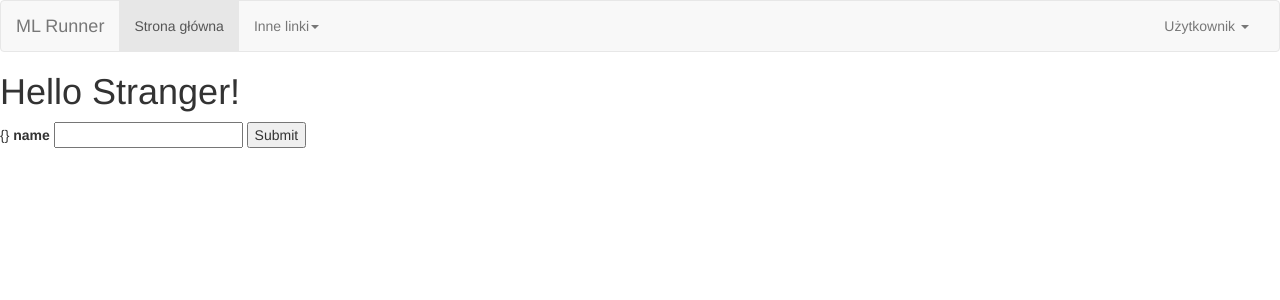
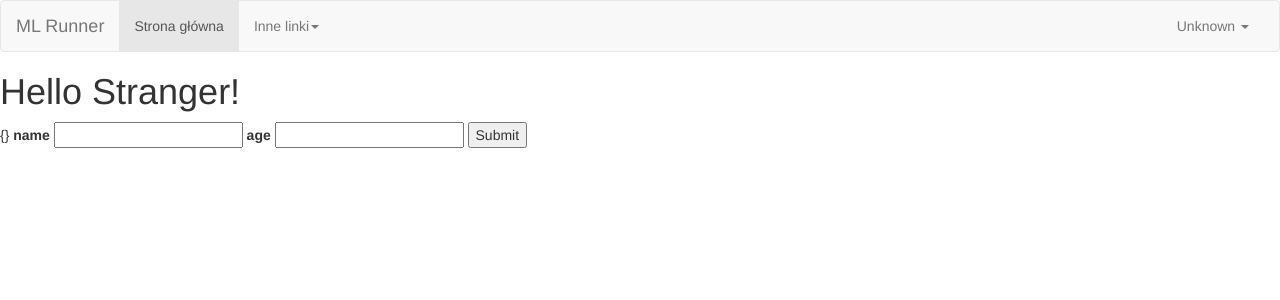
Before and after one commit to shnela/ml_runner, a Flask app: page /login/ in a window 1280 px wide. Shown: the top 300 px of the page. Run offline with Flask 2, Linux system fonts and the light colour scheme; some libraries are stand-ins or nearby versions.

Commit message:
Flask-WTF - auto generated HTML forms - solution

```diff
--- a/main.py
+++ b/main.py
@@ -8,8 +8,8 @@ from flask import (
 )
 from flask_bootstrap import Bootstrap
 from flask_wtf import FlaskForm
-from wtforms import StringField, SubmitField
-from wtforms.validators import DataRequired, ValidationError
+from wtforms import StringField, IntegerField, SubmitField
+from wtforms.validators import DataRequired, NumberRange, ValidationError
 import os
 
 app = Flask(__name__)
@@ -19,6 +19,7 @@ Bootstrap(app)
 
 class LoginForm(FlaskForm):
     name = StringField('name', validators=[DataRequired()])
+    age = IntegerField('age', validators=[DataRequired(), NumberRange(min=0)])
     submit = SubmitField('Submit')
 
     def validate_name(self, field):
@@ -30,7 +31,7 @@ class LoginForm(FlaskForm):
 def index():
     user_info = {
         'name': session.get('name', 'Unknown'),
-        'age': int(request.args.get('age', 42)),
+        'age': session.get('age', 0),
     }
     return render_template('index.html', user_info=user_info)
 
@@ -41,8 +42,18 @@ def login():
     form = LoginForm()
     if form.validate_on_submit():
         session['name'] = form.name.data
+        session['age'] = form.age.data
         return redirect(url_for('index'))
     return render_template('auth/login.html', form=form)
+
+
+@app.route('/logout/', methods=['GET', 'POST'])
+def logout():
+    if 'name' in session:
+        del session['name']
+    if 'name' in session:
+        del session['age']
+    return redirect(url_for('index'))
 
 
 @app.route('/user/<name>/<amount>/')
--- a/templates/auth/login.html
+++ b/templates/auth/login.html
@@ -7,6 +7,7 @@
       {{ form.csrf_token }}
       {{ form.errors }}
       {{ form.name.label }} {{ form.name(size=20) }}
+      {{ form.age.label }} {{ form.age(size=20) }}
       {{ form.submit }}
     </form>
   </div>
--- a/templates/base.html
+++ b/templates/base.html
@@ -33,10 +33,13 @@
       <ul class="nav navbar-nav navbar-right">
         <li class="dropdown">
           <a href="#" class="dropdown-toggle" data-toggle="dropdown" role="button" aria-haspopup="true"
-             aria-expanded="false">Użytkownik <span class="caret"></span></a>
+             aria-expanded="false">
+            {% if session.name %} {{ session.name }} {% else %} Unknown {% endif %}
+            <span class="caret"></span>
+          </a>
           <ul class="dropdown-menu">
             <li><a href="{{ url_for('login') }}">Log in</a></li>
-            <li><a href="#">Log out</a></li>
+            <li><a href="{{ url_for('logout') }}">Log out</a></li>
           </ul>
         </li>
       </ul>
```
Also changed, not shown: README.md.
